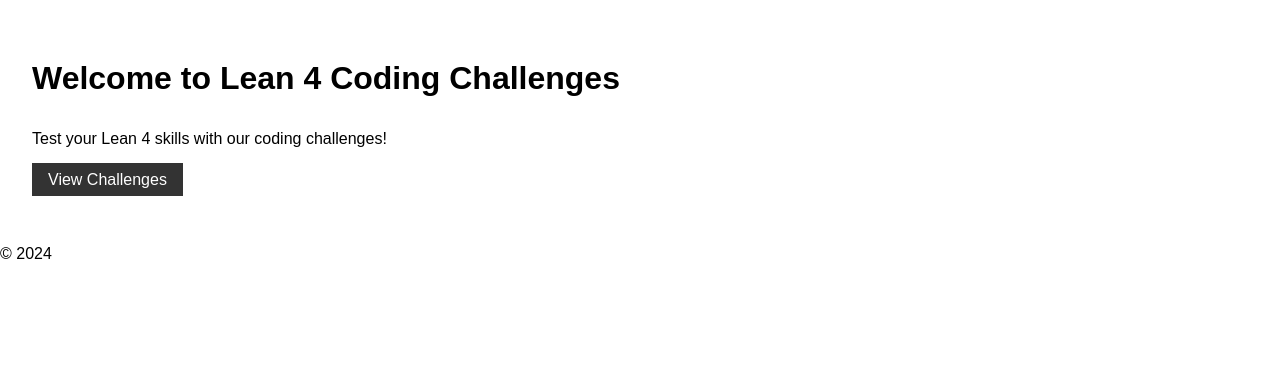
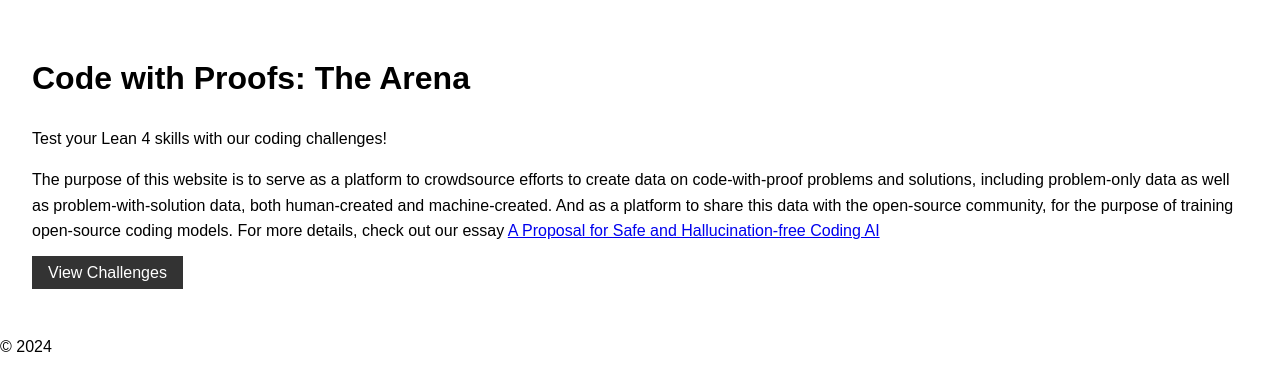
Before and after one commit to GasStationManager/CodeProofTheArena, a FastAPI app: page / in a window 1280 px wide. Shown: the part 58-449 px from the top of the page. Run offline with FastAPI, Linux system fonts and the light colour scheme.

Commit message:
more detailed readme; index page

```diff
--- a/app/templates/index.html
+++ b/app/templates/index.html
@@ -1,7 +1,11 @@
 {% extends "base.html" %}
 
 {% block content %}
-<h1>Welcome to Lean 4 Coding Challenges</h1>
+<h1>Code with Proofs: The Arena</h1>
 <p>Test your Lean 4 skills with our coding challenges!</p>
+
+<p>The purpose of this website is to serve as a platform to crowdsource efforts to create data on code-with-proof problems and solutions, including problem-only data as well as problem-with-solution data, both human-created and machine-created. And as a platform to share this data with the open-source community, for the purpose of training open-source coding models.
+For more details, check out our essay <a href="https://gasstationmanager.github.io/ai/2024/11/04/a-proposal.html">A Proposal for Safe and Hallucination-free Coding AI</a></p>
+
 <a href="/challenges" class="button">View Challenges</a>
 {% endblock %}
```
Also changed, not shown: README.md.
